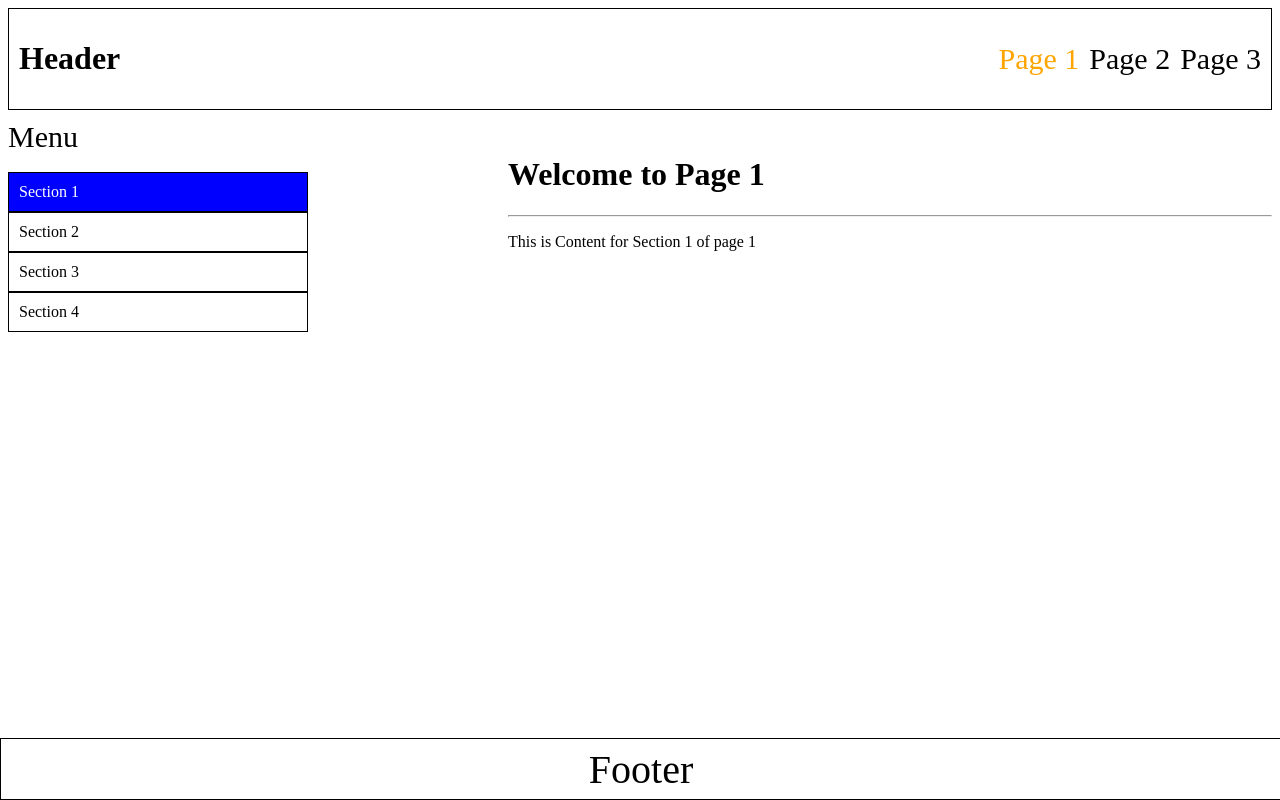
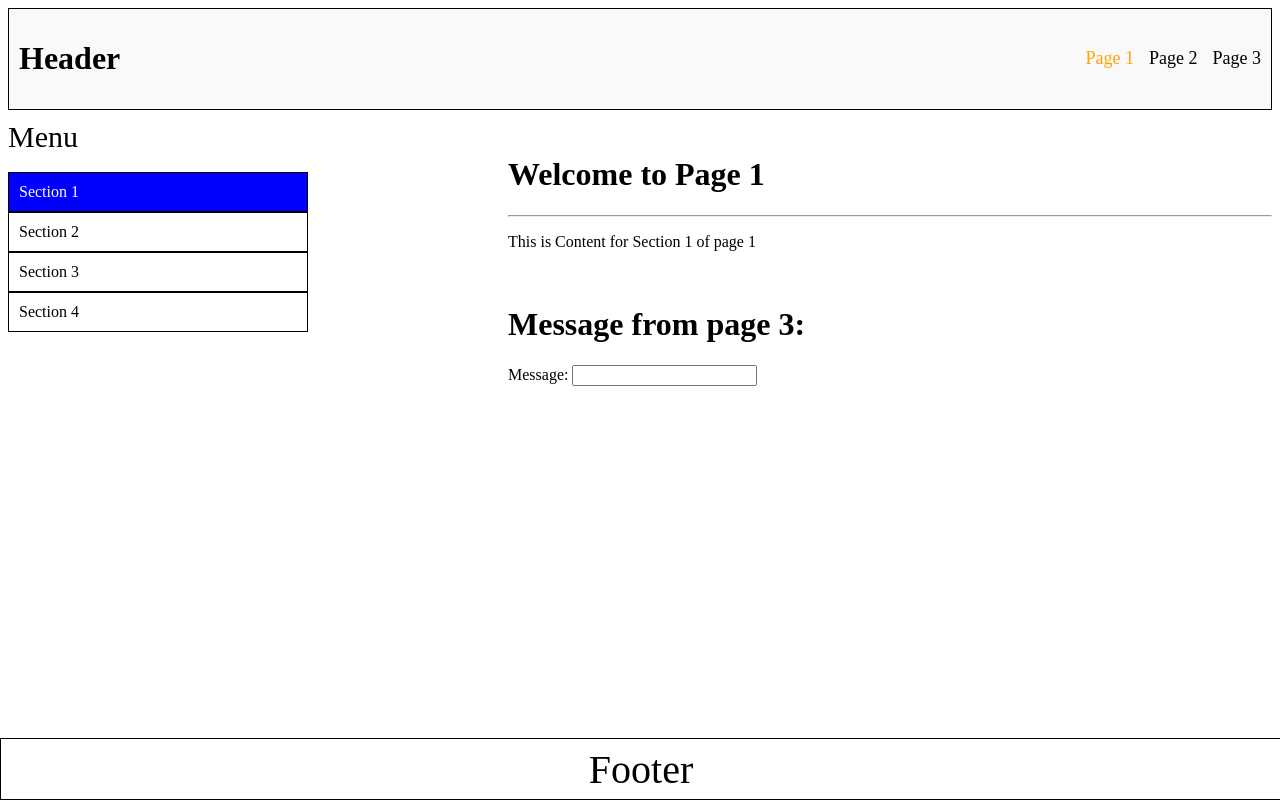
Before and after one commit to ChanSuvannet/IP-Course, a Vue app: page /page/1 in a window 1280 px wide. Built offline with nearby package versions, Linux system fonts and the light colour scheme.

Commit message:
Exercise 3: Passing data between pages/sections

```diff
--- a/src/components/HeaderPage.vue
+++ b/src/components/HeaderPage.vue
@@ -1,12 +1,12 @@
 <template>
-  <div class="flex" style="border: 1px solid black">
+  <div class="flex" style="border: 1px solid black; padding: 10px">
     <h1>Header</h1>
     <div class="flex-span">
       <span
         v-for="(page, index) in pages"
         :key="index"
         :style="{ color: activeIndex === index ? 'orange' : 'black' }"
-        @click="navigateToPage(page, index)"
+        @click="navigateToPage(index + 1)"
       >
         {{ page }}
       </span>
@@ -19,20 +19,26 @@ export default {
   data() {
     return {
       pages: ["Page 1", "Page 2", "Page 3"],
-      activeIndex: null,
+      activeIndex: 0,
     };
   },
   created() {
-    const queryIndex = parseInt(this.$route.query.pageIndex) || 0;
-    this.setActiveIndex(queryIndex);
+    this.initializeActiveIndex();
+  },
+  watch: {
+    "$route.params.id": function () {
+      this.initializeActiveIndex();
+    },
   },
   methods: {
-    setActiveIndex(index) {
-      this.activeIndex = index;
+    initializeActiveIndex() {
+      const id = parseInt(this.$route.params.id, 10);
+      this.activeIndex =
+        !isNaN(id) && id >= 1 && id <= this.pages.length ? id - 1 : 0;
     },
-    navigateToPage(page, index) {
-      this.setActiveIndex(index);
-      this.$router.push({ query: { pageIndex: index } });
+    navigateToPage(id) {
+      // Navigate to the specified page number
+      this.$router.push(`/page/${id}`);
     },
   },
 };
@@ -44,12 +50,18 @@ export default {
   justify-content: space-between;
   align-items: center;
   padding: 10px;
+  border: 1px solid black;
+  background-color: #f9f9f9;
 }
 
 .flex-span {
   display: flex;
-  gap: 10px;
-  font-size: 30px;
+  gap: 15px;
+  font-size: 18px;
   cursor: pointer;
 }
+
+.flex-span span:hover {
+  color: blue;
+}
 </style>
--- a/src/components/PageData.vue
+++ b/src/components/PageData.vue
@@ -1,9 +1,25 @@
 <template>
-    <div style="flex-direction: column; width: 100%; margin-top: 25px;">
+  <div style="flex-direction: column; width: 100%; margin-top: 25px">
     <h1>Welcome to Page {{ id }}</h1>
     <hr />
     <div>
       <p>This is {{ sectionData ?? "N/A" }} of page {{ id }}</p>
+    </div>
+    <br />
+    <div>
+      <h1 v-fi="!saveMessage">
+        Message from page {{ getPage }}: {{ message }}
+      </h1>
+    </div>
+    <div>
+      <label for="message">Message: </label>
+      <input
+        type="text"
+        name="message"
+        id="message"
+        v-model="message"
+        @input="saveMessage"
+      />
     </div>
   </div>
 </template>
@@ -11,9 +27,21 @@
 <script>
 export default {
   name: "PageData",
+  data() {
+    return {
+      message: "",
+    };
+  },
   computed: {
     id() {
-        return this.$route.params.id;
+      return parseInt(this.$route.params.id, 10) || 1;
+    },
+    nextPageId() {
+      const nextPage = this.id + 1;
+      return nextPage > 3 ? 1 : nextPage;
+    },
+    getPage() {
+      return this.id === 1 ? 3 : this.id - 1;
     },
     sectionData() {
       const sectionContent = {
@@ -22,11 +50,30 @@
         "Section 3": "Content for Section 3",
         "Section 4": "Content for Section 4",
       };
-
-        // Default to "Section 1" if no section is selected in the query
       const section = this.$route.query.section || "Section 1";
       return sectionContent[section] || "Select a section";
     },
+  },
+  methods: {
+    saveMessage() {
+      const storedMessages = JSON.parse(localStorage.getItem("messages")) || {};
+      storedMessages[this.nextPageId] = this.message;
+      localStorage.setItem("messages", JSON.stringify(storedMessages));
+    },
+    loadMessage() {
+      const storedMessages = JSON.parse(localStorage.getItem("messages")) || {};
+      this.message = storedMessages[this.id] || "";
+    },
+    goToNextPage() {
+      // Navigate to the next page
+      this.$router.push(`/page/${this.nextPageId}`);
+    },
+  },
+  watch: {
+    $route: "loadMessage",
+  },
+  mounted() {
+    this.loadMessage();
   },
 };
 </script>
--- a/src/router/index.js
+++ b/src/router/index.js
@@ -10,6 +10,10 @@ const router = createRouter({
       component: PageData,
       props: true,
     },
+    {
+      path: '/:catchAll(.*)',
+      redirect: '/page/1',
+    },
   ],
 });
 
```
Lines whose indentation alone changed are shown as unchanged.
